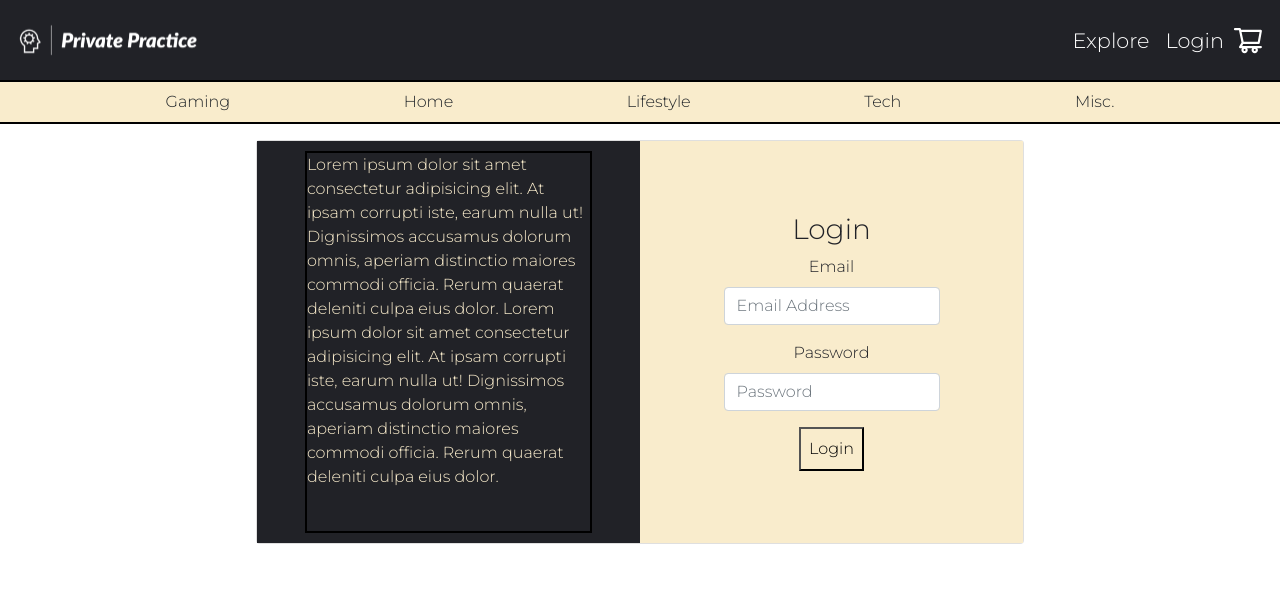
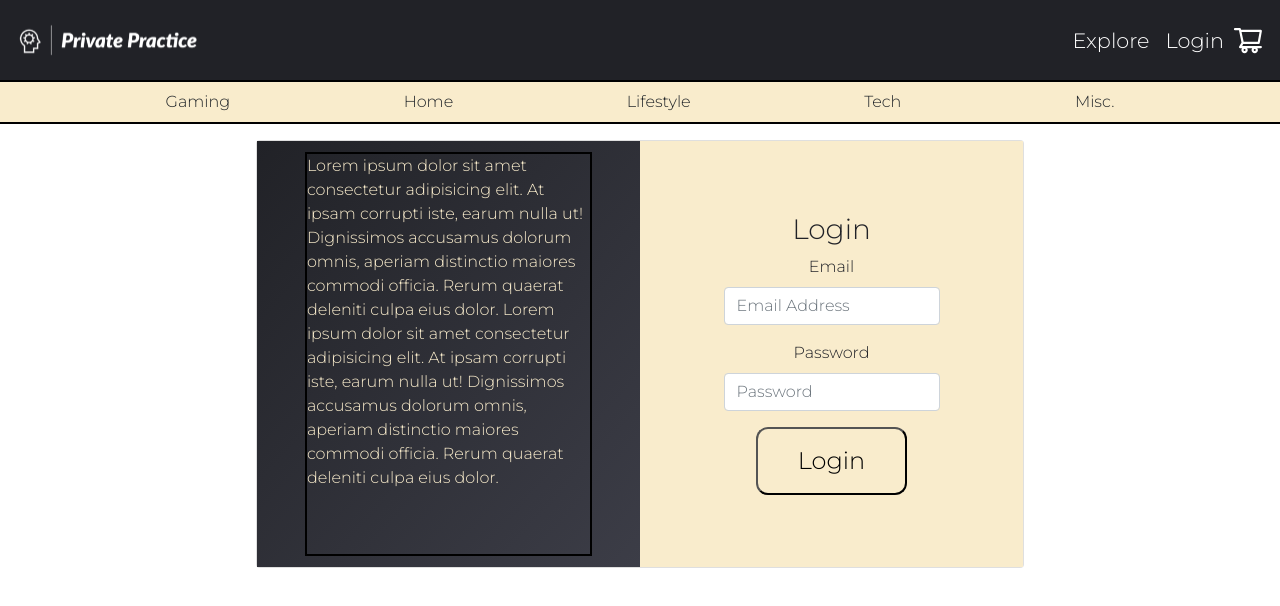
Before and after one commit to Guzzemetti/private-practice, a React (Create React App) app in the folder client/: page /login in a window 1280 px wide. Shown: the top 606 px of the page. Built offline with nearby package versions, Linux system fonts and the light colour scheme.

Commit message:
Small changes to the button and added gradient

```diff
--- a/client/package.json
+++ b/client/package.json
@@ -21,7 +21,7 @@
     "web-vitals": "^0.2.4"
   },
   "scripts": {
-    "start": "react-scripts start",
+    "start": "react-scripts --openssl-legacy-provider start",
     "build": "react-scripts build",
     "test": "react-scripts test",
     "eject": "react-scripts eject"
--- a/client/src/components/login/login.css
+++ b/client/src/components/login/login.css
@@ -21,15 +21,18 @@
 .card-button {
   color: black;
   background-color: transparent;
-  padding: 0.5rem;
+  padding: 14px 40px;
   cursor: pointer;
-  font-size: 1rem;
+  font-size: 1.5rem;
   transition: all 0.2s ease-in-out;
+  border-radius: 12px;
+  transition-duration: 0.4s;
 }
 
 /* Change color or take out, Possibly add a background color no matter wehat since its a call to action*/
 .card-button:hover {
-  background-color: #f9eccc;
+  background-color: #212227;
+  color: #f9eccc;
 }
 
 /* --------------------------------------------------------- */
@@ -51,7 +54,7 @@ and the logo image on the left side of the form */
   flex-direction: column;
   justify-content: space-around;
   align-items: center;
-  background-color: #212227;
+  background-image: linear-gradient(to bottom right, #212227, #3c3d47);
   color: #f9eccc;
   width: 60%;
 }
@@ -62,7 +65,6 @@ and the logo image on the left side of the form */
   width: 75%;
   height: 75%;
 }
-
 /* styling for the right side of the login form
 includes the Email/Password fields and the login button */
 .formBody {
```
